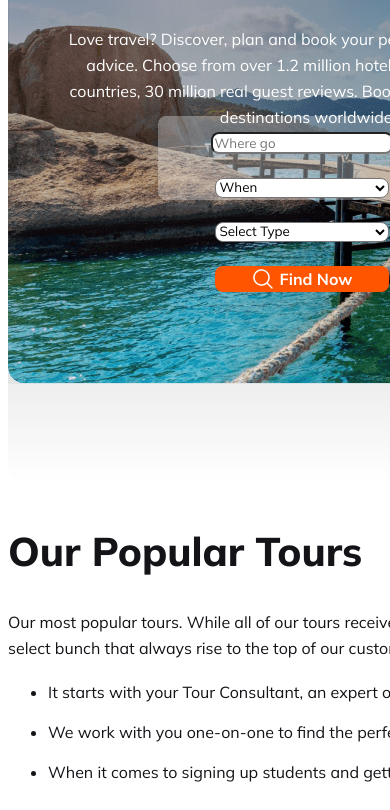
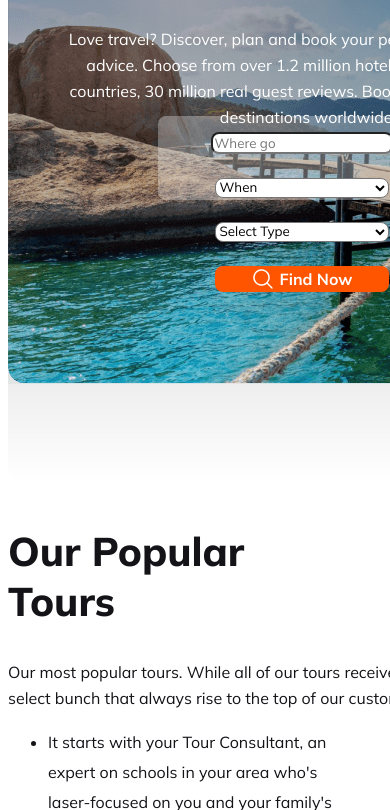
Before and after one commit to Ayesha0713/assignment-2-repo, a plain HTML site: page index.html in a window 390 px wide. Shown: the part 232-1042 px from the top of the page. Drawn offline with Linux system fonts and the light colour scheme.

Commit message:
changed style

```diff
--- a/styles/style.css
+++ b/styles/style.css
@@ -602,6 +602,9 @@ footer p{
         flex-direction: column;
     }
 
+    .popular-tours-description{
+        width: 335px;
+    }
     .destination{
         width: 335px;
         height: 2500px;
```
